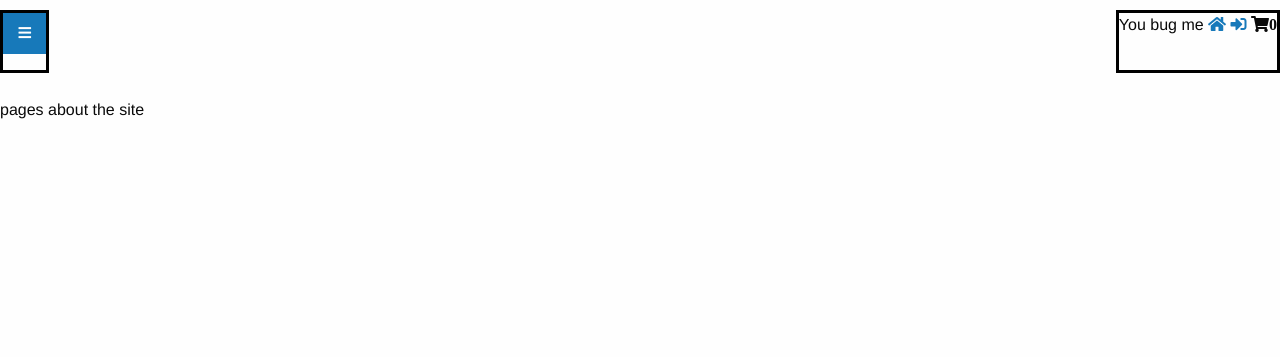
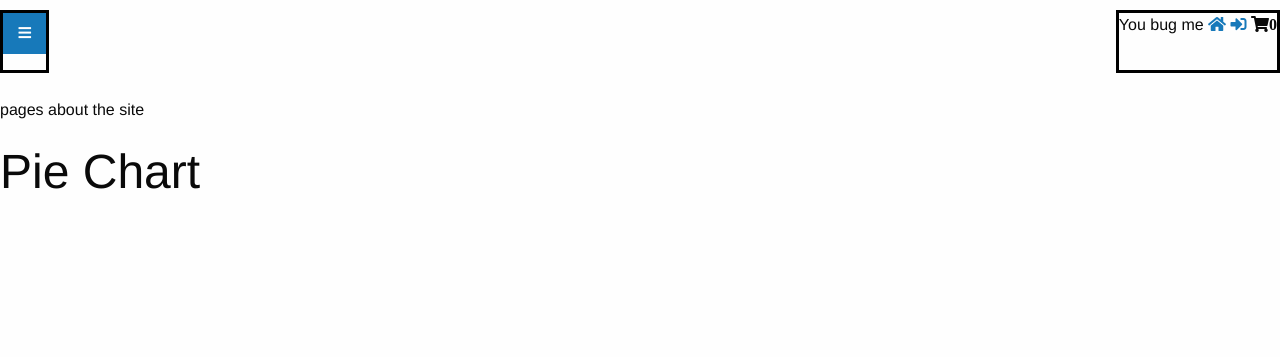
Before and after one commit to ramblingbarney/verbose-pancake, a Django app: page / in a window 1280 px wide. Shown: the top 357 px of the page. Run offline with Django 3.2, Linux system fonts and the light colour scheme; some libraries are stand-ins or nearby versions.

Commit message:
using d3 and installed requirements

```diff
--- /dev/null
+++ b/home/templates/404.html
@@ -0,0 +1,5 @@
+{% extends 'base.html' %} {% block page_title %}Product comments placeholder{% endblock %} {% block page_heading %}Product comments placeholder{% endblock %}
+{% load static %}
+{% block content %}
+    <a href="{% url 'home' %}">Whoops lets try again</a>
+{% endblock %}
--- /dev/null
+++ b/home/templates/500.html
@@ -0,0 +1,5 @@
+{% extends 'base.html' %} {% block page_title %}Product comments placeholder{% endblock %} {% block page_heading %}Product comments placeholder{% endblock %}
+{% load static %}
+{% block content %}
+    <a href="{% url 'home' %}">Whoops lets try again</a>
+{% endblock %}
--- a/home/templates/index.html
+++ b/home/templates/index.html
@@ -1,5 +1,55 @@
-{% extends 'base.html' %} {% block page_title %}Home About Page{% endblock %} {% block page_heading %}Pages about the site{% endblock %}
+{% extends 'base.html' %}{% block page_title %}Home About Page{% endblock %} {% block page_heading %}Pages about the site{% endblock %}
 
 {% block content %}
 <p>pages about the site</p>
+  {% load static %}
+<script src="{% static 'vendor/node_modules/d3/dist/d3.min.js' %}"></script>
+<script src="{% static 'vendor/node_modules/c3/c3.js' %}"></script>
+
+<body>
+
+  <div class='container'>
+  <h1 class='title'>Pie Chart</h1>
+  <div class='chart'>
+  <div id='chart'></div>
+  </div>
+
+<script>
+
+  var chart = c3.generate({
+      data: {
+          // iris data from R
+          columns: [
+              ['data1', 30],
+              ['data2', 120],
+          ],
+          type : 'pie',
+          onclick: function (d, i) { console.log("onclick", d, i); },
+          onmouseover: function (d, i) { console.log("onmouseover", d, i); },
+          onmouseout: function (d, i) { console.log("onmouseout", d, i); }
+      }
+  });
+
+  setTimeout(function () {
+      chart.load({
+          columns: [
+              ["setosa", 0.2, 0.2, 0.2, 0.2, 0.2, 0.4, 0.3, 0.2, 0.2, 0.1, 0.2, 0.2, 0.1, 0.1, 0.2, 0.4, 0.4, 0.3, 0.3, 0.3, 0.2, 0.4, 0.2, 0.5, 0.2, 0.2, 0.4, 0.2, 0.2, 0.2, 0.2, 0.4, 0.1, 0.2, 0.2, 0.2, 0.2, 0.1, 0.2, 0.2, 0.3, 0.3, 0.2, 0.6, 0.4, 0.3, 0.2, 0.2, 0.2, 0.2],
+              ["versicolor", 1.4, 1.5, 1.5, 1.3, 1.5, 1.3, 1.6, 1.0, 1.3, 1.4, 1.0, 1.5, 1.0, 1.4, 1.3, 1.4, 1.5, 1.0, 1.5, 1.1, 1.8, 1.3, 1.5, 1.2, 1.3, 1.4, 1.4, 1.7, 1.5, 1.0, 1.1, 1.0, 1.2, 1.6, 1.5, 1.6, 1.5, 1.3, 1.3, 1.3, 1.2, 1.4, 1.2, 1.0, 1.3, 1.2, 1.3, 1.3, 1.1, 1.3],
+              ["virginica", 2.5, 1.9, 2.1, 1.8, 2.2, 2.1, 1.7, 1.8, 1.8, 2.5, 2.0, 1.9, 2.1, 2.0, 2.4, 2.3, 1.8, 2.2, 2.3, 1.5, 2.3, 2.0, 2.0, 1.8, 2.1, 1.8, 1.8, 1.8, 2.1, 1.6, 1.9, 2.0, 2.2, 1.5, 1.4, 2.3, 2.4, 1.8, 1.8, 2.1, 2.4, 2.3, 1.9, 2.3, 2.5, 2.3, 1.9, 2.0, 2.3, 1.8],
+          ]
+      });
+  }, 1500);
+
+  setTimeout(function () {
+      chart.unload({
+          ids: 'data1'
+      });
+      chart.unload({
+          ids: 'data2'
+      });
+  }, 2500);
+
+</script>
+
+</body>
 {% endblock %}
--- a/requirements.txt
+++ b/requirements.txt
@@ -21,6 +21,7 @@ ipython==7.2.0
 ipython-genutils==0.2.0
 isort==4.3.4
 jedi==0.13.2
+Jinja2==2.10
 jsmin==2.2.2
 lazy-object-proxy==1.3.1
 MarkupSafe==1.0
@@ -40,6 +41,8 @@ pyflakes==2.0.0
 Pygments==2.3.1
 pylint==2.2.2
 python-dateutil==2.7.5
+python-nvd3==0.14.2
+python-slugify==1.1.4
 pytz==2018.5
 rcssmin==1.0.6
 requests==2.20.0
@@ -50,6 +53,7 @@ snowballstemmer==1.2.1
 stripe==2.17.0
 text-unidecode==1.2
 traitlets==4.3.2
+Unidecode==1.0.23
 urllib3==1.24
 wcwidth==0.1.7
 wrapt==1.10.11
```
Also changed, not shown: package-lock.json (added), 1 other file.
